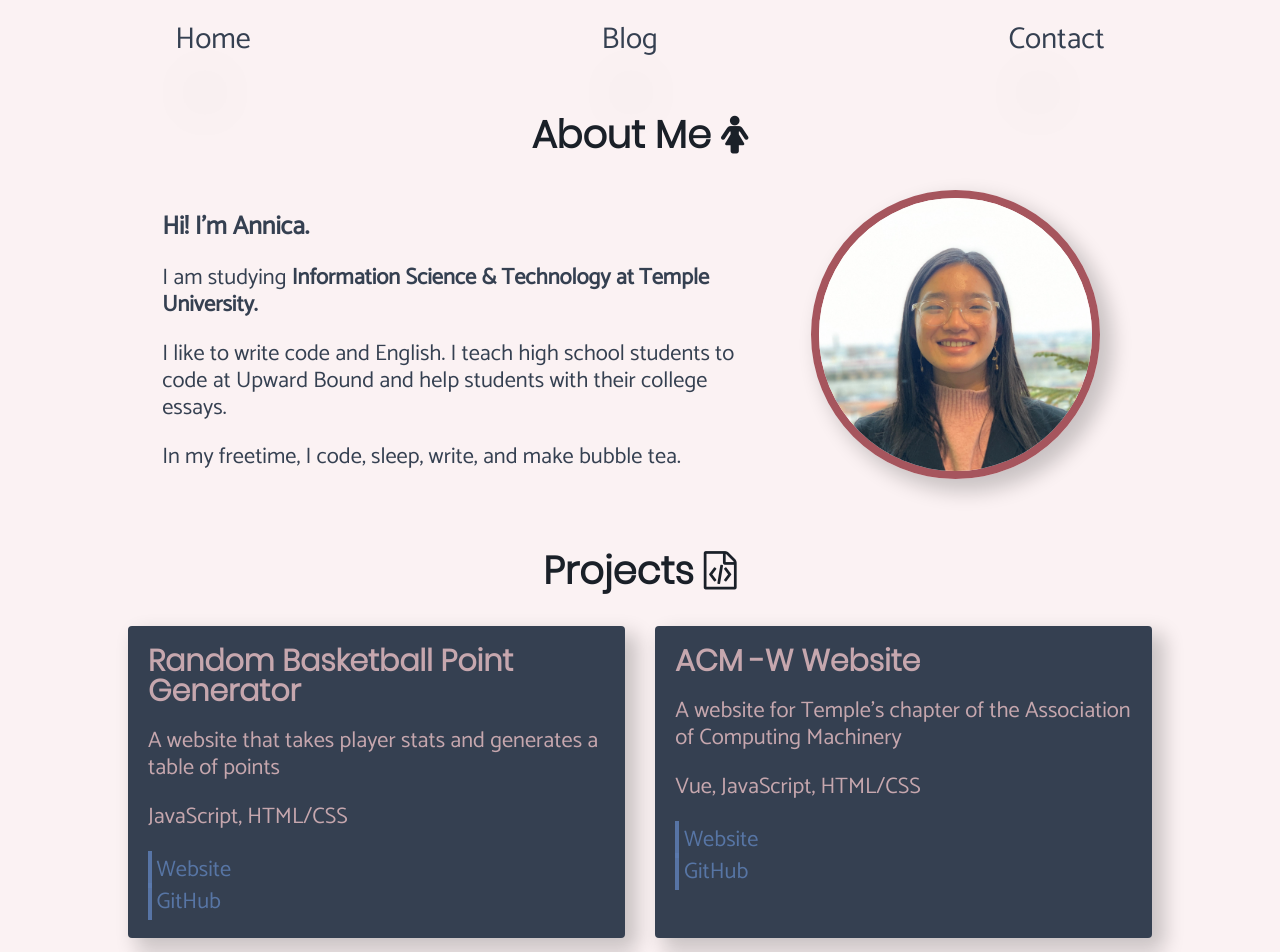
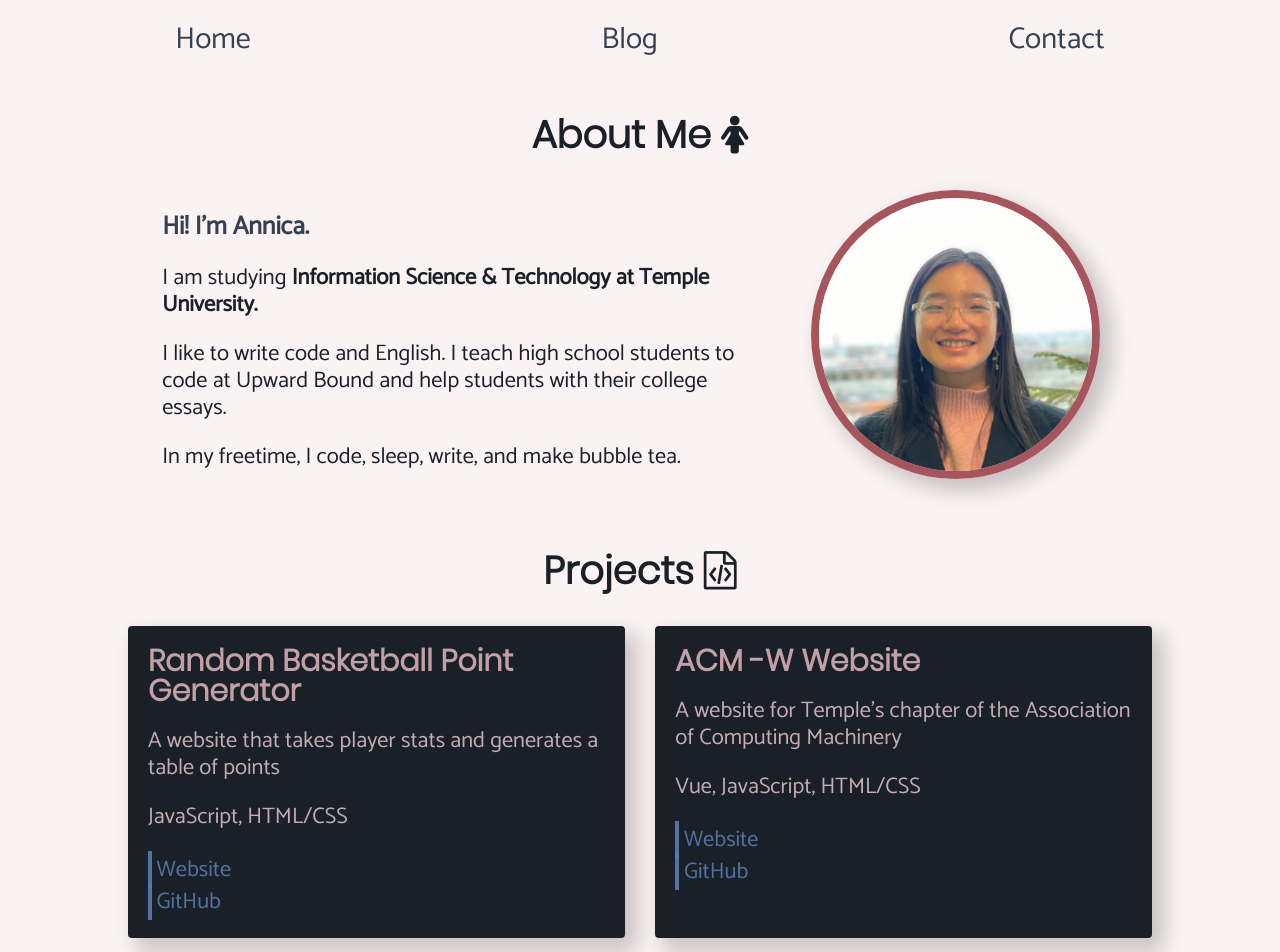
Before and after one commit to chiuannica/banannica, a Vue app: page / in a window 1280 px wide. Shown: the top 952 px of the page. Built offline with nearby package versions, Linux system fonts and the light colour scheme.

Commit message:
more contrast for text

```diff
--- a/src/App.vue
+++ b/src/App.vue
@@ -52,7 +52,7 @@ export default {
   -webkit-font-smoothin: antialiased;
   -moz-osx-font-smoothing: grayscale;
   margin: 0;
-  color: #354051;
+  color: hsl(216, 21%, 13%);
   width: 100%;
 }
 body {
--- a/src/components/Blog.vue
+++ b/src/components/Blog.vue
@@ -320,7 +320,7 @@ h5 {
   margin-bottom: 1.5%;
   border-left: hsl(216, 21%, 13%) solid 0.5vh;
   border-radius: 0.5vh;
-  color: #ebc1c5cc;
+  color: hsla(354, 51%, 88%, 0.8);
   background: hsl(216, 21%, 26%);
   box-shadow: 1em 1em 2em .25em rgba(0,0,0,.2);
   text-decoration: none;
@@ -331,7 +331,7 @@ h5 {
 }
 .blog-nav-item:hover {
   background: hsl(216, 21%, 13%);
-  border-left: #ebc1c5cc solid 1vh;
+  border-left: hsla(354, 51%, 88%, 0.8) solid 1vh;
   cursor: pointer;
 }
 article {
@@ -366,7 +366,7 @@ article {
   font-size: 1rem;
   display: block;
   width: 20%;
-  color: hsla(354, 51%, 90%, 0.8);
+  color: hsla(354, 51%, 95%, 0.8);
   background: hsla(354, 51%, 38%, 0.8);
   border: 0;
   border-radius: 0.5vh;
@@ -381,7 +381,7 @@ article {
   transition: all 0.7s;
 }
 iframe {
-  border-left: #ebc1c5cc solid 1vh;
+  border-left: hsla(354, 51%, 88%, 0.8) solid 1vh;
   padding-left: 1%;
   max-width: 100%;
 }
--- a/src/components/Projects.vue
+++ b/src/components/Projects.vue
@@ -69,9 +69,9 @@ export default {
   text-align: center;
 }
 .project {
-  background: #354051;
+  background: hsl(216, 21%, 13%);
   border-radius: 0.5vh;
-  color: #ebc1c5cc;
+  color: hsla(354, 51%, 88%, 0.8);
   box-sizing: border-box;
   padding: 2em;
   transition: border-left 0.7s;
```
